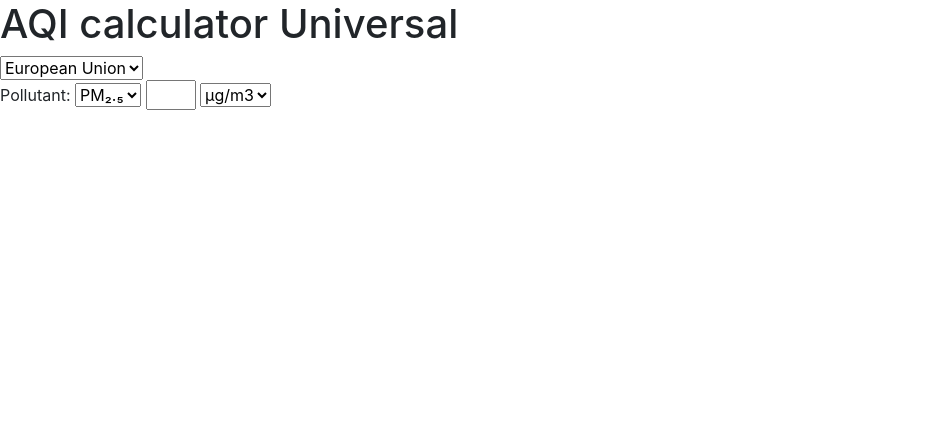
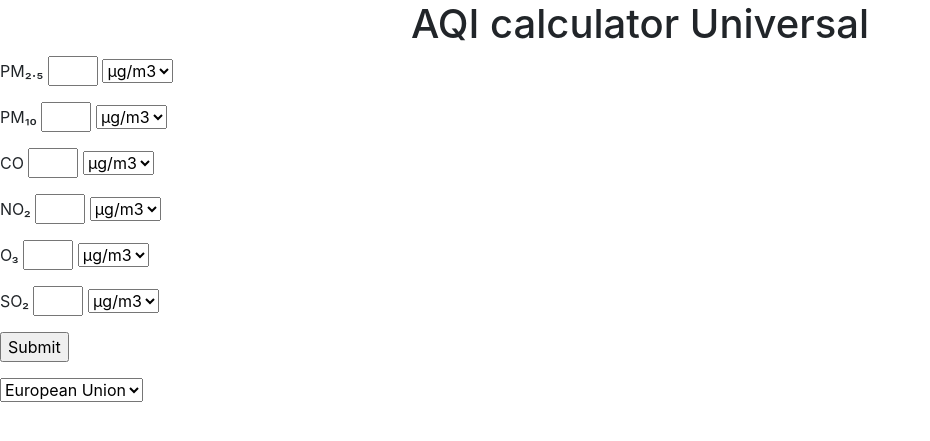
Before and after one commit to SaadiSave/aqical, a Flask app: page / in a window 1280 px wide. Shown: the top 441 px of the page, without its empty margins (0-930 px from the left). Run offline with Flask 2, Linux system fonts and the light colour scheme; some libraries are stand-ins or nearby versions.

Commit message:
flask runs

```diff
--- a/home/application.py
+++ b/home/application.py
@@ -45,5 +45,5 @@ def home():
         return render_template("home.html")
     else:
         s = []
-        s += [request.form.get("country"), request.form.get("pollutants"), request.form.get("value"), request.form.get("unit")]
+        s += [request.form.get("country"), request.form.get("value"), request.form.get("unit")]
         return render_template("home.html", s = s)
--- a/home/static/1.css
+++ b/home/static/1.css
@@ -0,0 +1,8 @@
+h1 {
+    text-align: center;
+}
+
+.co {
+    margin-right: 0px;
+    vertical-align: bottom;
+}
--- a/home/templates/home.html
+++ b/home/templates/home.html
@@ -9,29 +9,50 @@
     <body>
         <h1>AQI calculator Universal</h1>
         <form action="/" method="post">
-            <select name="country" id="countries">
+                PM₂.₅ <input type="text" id="valuePM2.5" name="valuePM2.5" style="width: 50px">
+                <select id="unitPM2.5" name="unitPM2.5">
+                    <option value="ug">µg/m3</option>
+                    <option value="ppm">ppm</option>
+                    <option value="ppb">ppb</option>
+                </select><p></p>
+                PM₁₀ <input type="text" id="valuePM10" name="valuePM10" style="width: 50px">
+                <select id="unitPM10" name="unitPM10">
+                    <option value="ug">µg/m3</option>
+                    <option value="ppm">ppm</option>
+                    <option value="ppb">ppb</option>
+                </select><p></p>
+                CO <input type="text" id="valueCO" name="valueCO" style="width: 50px">
+                <select id="unitCO" name="unitCO">
+                    <option value="ug">µg/m3</option>
+                    <option value="ppm">ppm</option>
+                    <option value="ppb">ppb</option>
+                </select><p></p>
+                NO₂ <input type="text" id="valueNO2" name="valueNO2" style="width: 50px">
+                <select id="unitNO2" name="unitNO2">
+                    <option value="ug">µg/m3</option>
+                    <option value="ppm">ppm</option>
+                    <option value="ppb">ppb</option>
+                </select><p></p>
+                O₃ <input type="text" id="valueO3" name="valueO3" style="width: 50px">
+                <select id="unitO3" name="unitO3">
+                    <option value="ug">µg/m3</option>
+                    <option value="ppm">ppm</option>
+                    <option value="ppb">ppb</option>
+                </select><p></p>
+                SO₂ <input type="text" id="valueSO2" name="value" style="width: 50px">
+                <select id="unitSO2" name="unitSO2">
+                    <option value="ug">µg/m3</option>
+                    <option value="ppm">ppm</option>
+                    <option value="ppb">ppb</option>
+                </select><p></p>
+            <input type="submit"><p></p>
+            <select name="country" id="countries" class="co">
                 <option value="GBR">European Union</option>
                 <option value="IND">India</option>
-            </select><br>
-            <label for="pollutants">Pollutant: </label>
-            <select name="pollutants" id="pollutants">
-                <option value="pm2">PM₂.₅</option>
-                <option value="pm10">PM₁₀</option>
-                <option value="co">CO</option>
-                <option value="no2">NO₂</option>
-                <option value="o3">O₃</option>
-                <option value="so2">SO₂</option>
-            </select>
-            <input type="text" id="value" name="value" style="width: 50px">
-            <select>
-                <option value="ug">µg/m3</option>
-                <option value="ppm">ppm</option>
-                <option value="ppb">ppb</option>
-            </select><br?
-            <input type="submit">
+            </select><p></p>
         </form>
         {% if s %}
-            {{ s }}
+            <p>{{ s }}</p>
             <!--AQI: {{ s[0] }}-->
             <!--AQI Category: <p>{{ s[1] }}</p>-->
         {% endif %}
```
Also changed, not shown: 1 other file.
